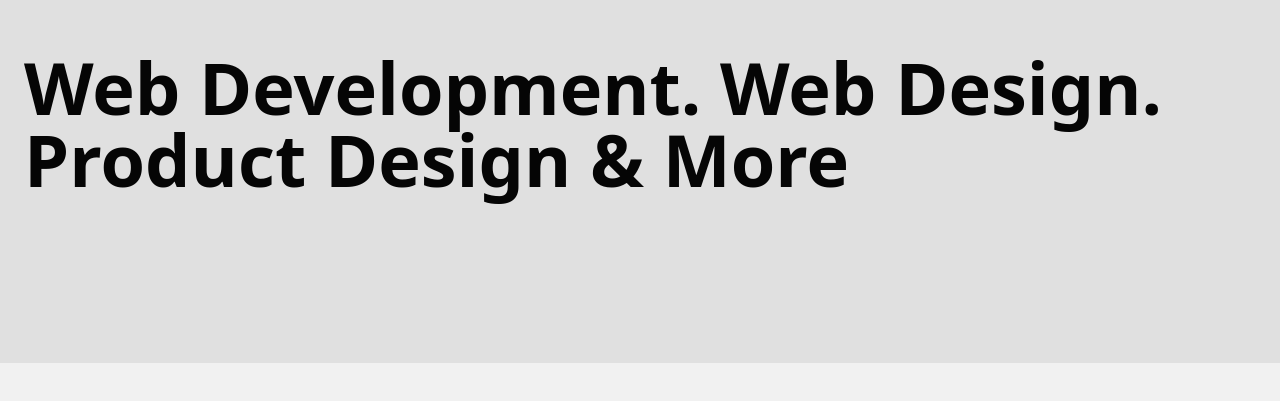
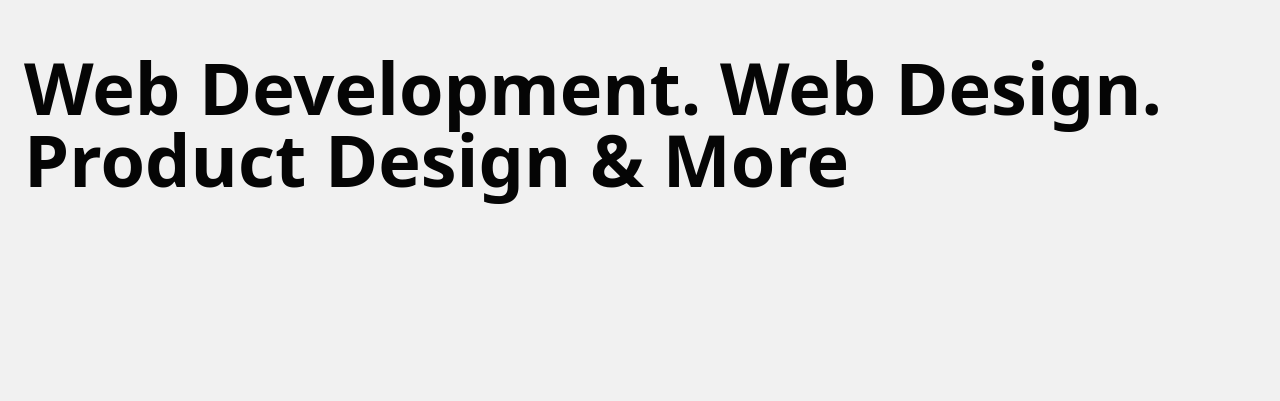
Before and after one commit to DarkoM996/nextjs-pagerouter-portfolio, a Next.js app: page /components/Hero in a window 1280 px wide. Shown: the part 117-518 px from the top of the page. Built offline with nearby package versions, Linux system fonts and the light colour scheme.

Commit message:
Keeping it to the original design

```diff
--- a/pages/components/Hero.jsx
+++ b/pages/components/Hero.jsx
@@ -2,7 +2,7 @@ import React from "react";
 
 const Hero = () => {
   return (
-    <div className="max-w-screen-3xl mx-auto w-full h-[60vh] bg-primary_backgroundLighterColor-400 relative px-6 py-4">
+    <div className="max-w-screen-3xl mx-auto w-full h-[60vh] relative px-6 py-4">
       <div className="flex flex-col justify-center items-start w-full h-full">
         <h1 className="text-5xl md:text-6xl lg:text-7xl font-bold">
           Web Development. Web Design. Product Design & More
```
